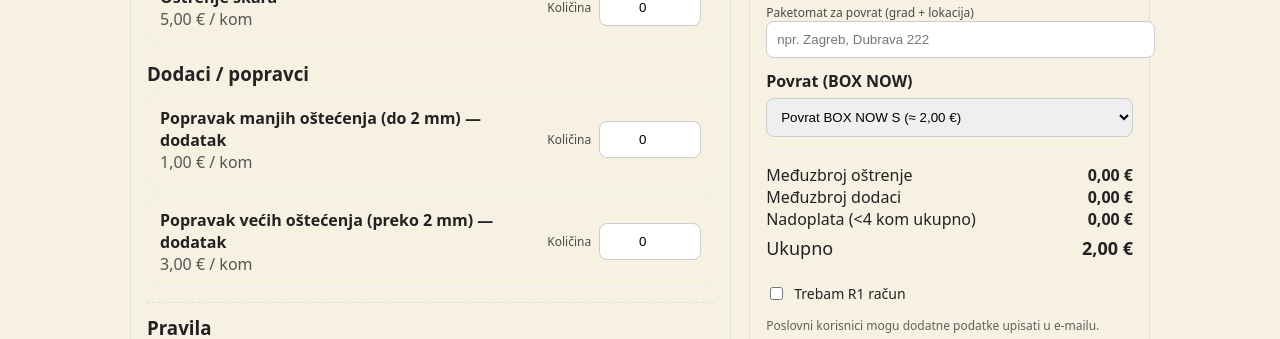
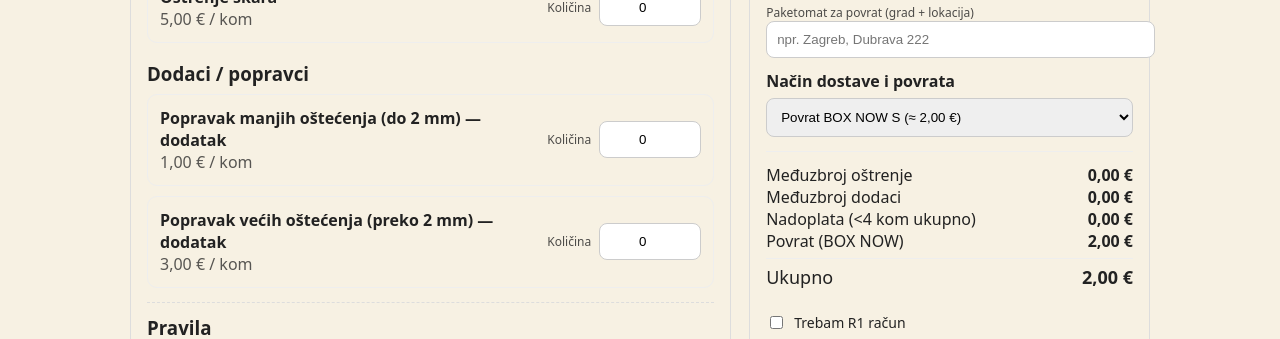
Before and after one commit to Nenad-cmd/ostrenje-nozeva-zagreb, a Next.js app: page / in a window 1280 px wide. Shown: the part 1348-1687 px from the top of the page. Built offline with nearby package versions, Linux system fonts and the light colour scheme.

Commit message:
Update page.tsx

```diff
--- a/app/page.tsx
+++ b/app/page.tsx
@@ -174,7 +174,7 @@ return(
         </p>
 
            <div style={{ marginTop: 10, padding: 10, border: "1px solid #ddd", borderRadius: 10 }}>
-            <strong>✦ Akcije:</strong> 4+ kom oštrenja = besplatan povrat • od 5. komada -15%
+            <strong>✦ Akcije:</strong> 4+ kom oštrenja = besplatan povrat BOXNOW • od 5. komada -15%
           </div>
 
           <div style={{ marginTop: 14 }}>
@@ -324,7 +324,7 @@ key={l.id}
               <h3 style={{ margin: "0 0 6px 0" }}>Pravila</h3>
               <ul style={{ marginTop: 0 }}>
                 <li>
-                  <strong>4+ kom (oštrenje)</strong> → besplatan povrat
+                  <strong>4+ kom (oštrenje)</strong> → besplatan povrat BOXNOW
                 </li>
               <li>
                 <strong>Od 5. komada</strong> → svaki sljedeći komad ima 15% popusta
@@ -389,14 +389,14 @@ key={l.id}
 
                       {/* Povrat */}
             <div style={{ marginTop: 12 }}>
-              <label style={{ display: "block", fontWeight: 600, marginBottom: 6 }}>Povrat (BOX NOW)</label>
+              <label style={{ display: "block", fontWeight: 600, marginBottom: 6 }}>Način dostave i povrata</label>
               <select
                 value={returnOpt.id}
                 onChange={(e) =>
                   setReturnOpt(RETURN_OPTIONS.find((o) => o.id === e.target.value) || RETURN_OPTIONS[0])
                 }
                 style={{ width: "100%", padding: 10, borderRadius: 8, border: "1px solid #ccc" }}
-                disabled={baseCount >= 4}
+                disabled={baseCount >= 4 && returnOpt.id !== "GLS"}
               >
                 {RETURN_OPTIONS.map((o) => (
                   <option key={o.id} value={o.id}>
@@ -405,7 +405,7 @@ key={l.id}
                 ))}
               </select>
 
-              {baseCount >= 4 && (
+              {baseCount >= 4 && returnOpt.id !== "GLS" && (
                 <div style={{ marginTop: 6, fontSize: 13, opacity: 0.8 }}>Povrat je besplatan (4+ kom oštrenja).</div>
               )}
             </div>
@@ -434,7 +434,12 @@ key={l.id}
                 <strong>{eur(standardSurcharge)}</strong>
               </div>
 
-              <div style={{ display: "flex", justifyContent: "space-between", marginTop: 6, fontSize: 18 }}>
+              <div style={{ display: "flex", justifyContent: "space-between" }}>
+                <span>{returnOpt.id === "GLS" ? "Dostava i pouzeće (GLS)" : "Povrat (BOX NOW)"}</span>
+                <strong>{eur(returnShipping)}</strong>
+              </div>
+
+              <div style={{ display: "flex", justifyContent: "space-between", marginTop: 6, fontSize: 18, borderTop: "1px solid #eee", paddingTop: 6 }}>
                 <span>Ukupno</span>
                 <strong>{eur(total)}</strong>
               </div>
```
Lines whose indentation alone changed are shown as unchanged.
